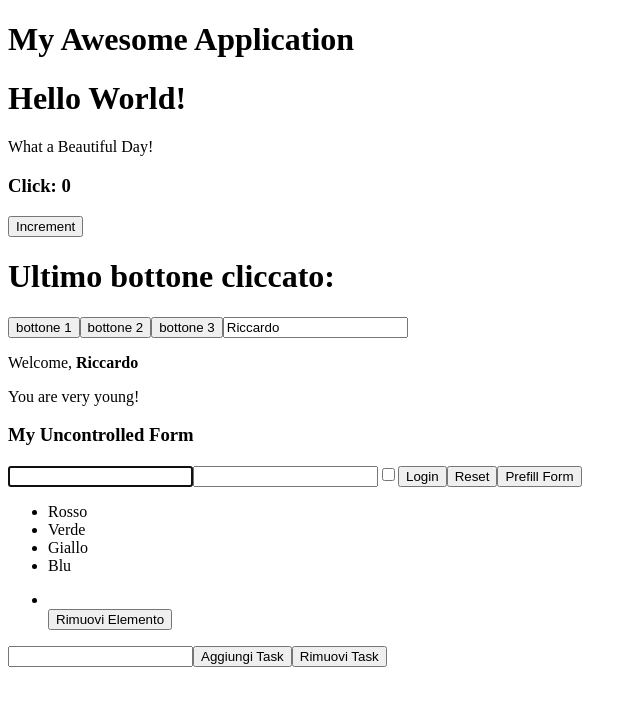
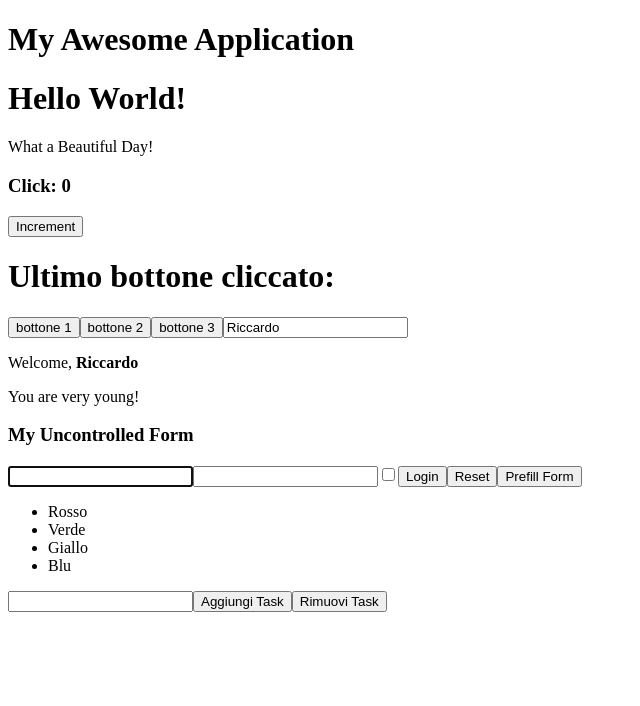
Before and after one commit to RiccardoMannino/Jsx-exercise, a React (Create React App) app in the folder react-exercises/: page / in a window 1280 px wide. Shown: the top 706 px of the page, without its empty margins (0-640 px from the left). Built offline with nearby package versions, Linux system fonts and the light colour scheme.

Commit message:
lists-06

```diff
--- a/react-exercises/src/ToDolist.js
+++ b/react-exercises/src/ToDolist.js
@@ -3,7 +3,7 @@ import React, { createRef } from "react";
 export class TodoList extends React.Component {
   _inputRef = createRef();
 
-  state = { id: [""] };
+  state = { id: [] };
 
   handleTodoList = (event) => {
     const name = event.target.name;
@@ -15,17 +15,15 @@ export class TodoList extends React.Component {
     }));
   };
 
-  handleReset = (event) => {
-    const name = event.target.name;
-
-    this.setState(() => ({
-      [name]: this.state.id.pop(),
+  handleReset = (item) => {
+    this.setState((state) => ({
+      id: state.id.filter((i) => i !== item),
     }));
   };
 
   handleReset2 = () => {
     this.setState((state) => ({
-      id: (state.id = [""]),
+      id: (state.id = []),
     }));
   };
 
@@ -34,9 +32,13 @@ export class TodoList extends React.Component {
       <>
         <ul>
           {this.state.id.map((todos, index) => (
-            <li key={todos + index}>{todos}</li>
+            <li key={todos + index}>
+              {todos}{" "}
+              <button onClick={() => this.handleReset(todos)}>
+                Rimuovi Elemento
+              </button>
+            </li>
           ))}
-          <button onClick={this.handleReset}>Rimuovi Elemento</button>
         </ul>
 
         <input ref={this._inputRef}></input>
```
